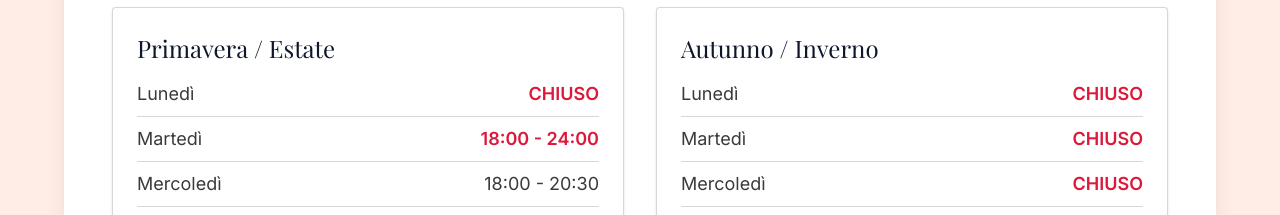
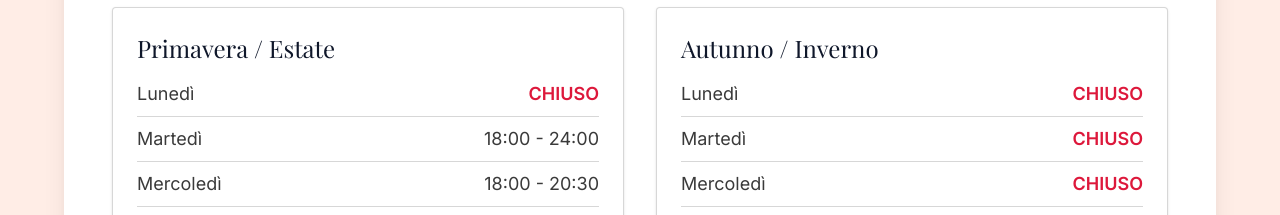
Before and after one commit to sgangol/museo-bucolico, a Next.js app: page /vieni-a-visitarci in a window 1280 px wide. Shown: the part 1100-1315 px from the top of the page. Built offline with nearby package versions, Linux system fonts and the light colour scheme.

Commit message:
feat: aggiornato testo homepage e immagine hero

```diff
--- a/src/app/vieni-a-visitarci/VieniAVISITARCI_Client.tsx
+++ b/src/app/vieni-a-visitarci/VieniAVISITARCI_Client.tsx
@@ -107,7 +107,7 @@ export default function VieniAVISITARCI_Client() {
                   </li>
                   <li className="flex justify-between border-b border-brand-gray/20 pb-2">
                     <span>Martedì</span>
-                    <span className="font-semibold text-brand-red">18:00 - 24:00</span>
+                    <span className="text-brand-gray">18:00 - 24:00</span>
                   </li>
                   <li className="flex justify-between border-b border-brand-gray/20 pb-2">
                     <span>Mercoledì</span>
```
